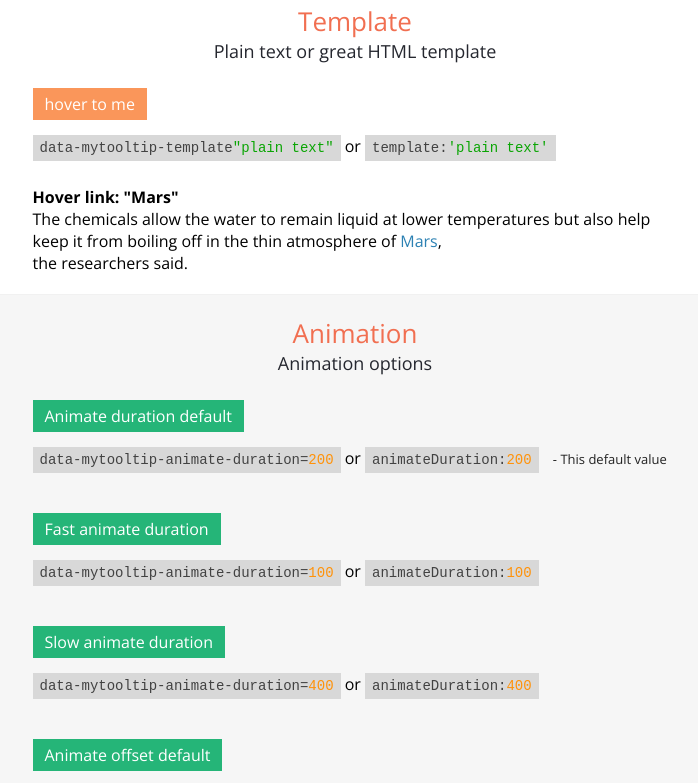
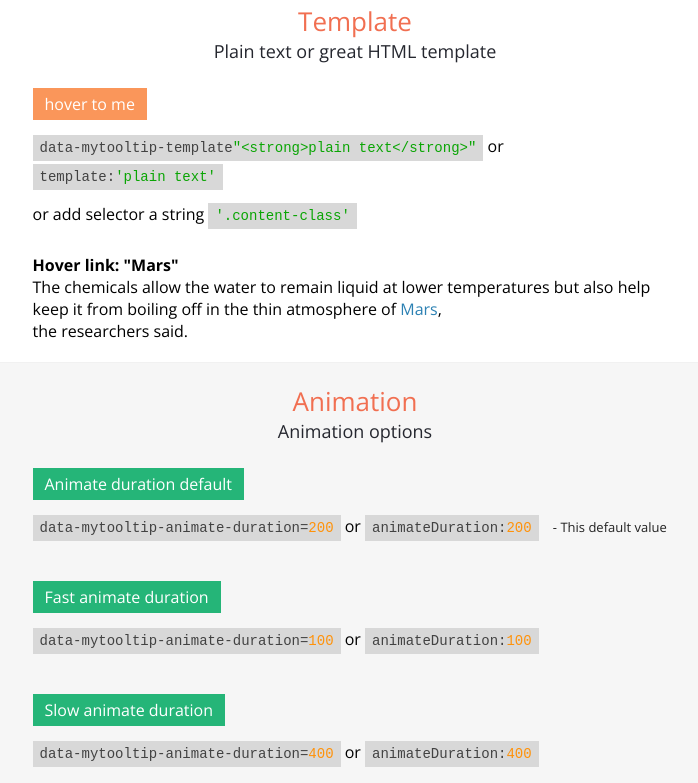
Before and after one commit to maxulyanov/myTooltip, a plain HTML site: page index.html in a window 1280 px wide. Shown: the part 1092-1875 px from the top of the page, without its empty margins (285-983 px from the left). Drawn offline with nearby package versions, Linux system fonts and the light colour scheme.

Commit message:
Demo update

```diff
--- a/index.html
+++ b/index.html
@@ -99,11 +99,12 @@
       <h2 class="content-title">Template</h2>
       <h3 class="content-subtitle">Plain text or great HTML template</h3>
       <div class="js-mytooltip type-inline-block style-block style-block-three" data-mytooltip-custom-class="align-center"
-           data-mytooltip-direction="right" data-mytooltip-template="plain text">hover to me
+           data-mytooltip-direction="right" data-mytooltip-template="<strong>plain text</strong>">hover to me
       </div>
       <br>
-      <code>data-mytooltip-template<span class="code-string">"plain text"</span></code> or
-      <code>template:<span class="code-string">'plain text'</span></code>
+      <code>data-mytooltip-template<span class="code-string">"&lt;strong>plain text&lt;/strong>"</span></code> or
+      <code>template:<span class="code-string">'plain text'</span></code> <br>
+      or add selector a string <code style="margin-top: 10px;"><span class="code-string">'.content-class'</span></code>
       <br>
       <br>
       <p><strong>Hover link: "Mars"</strong></p>
@@ -391,7 +392,7 @@
            data-mytooltip-custom-class="align-center" data-mytooltip-template="No show">No show
       </div>
       <br>
-      <div style="margin-bottom: 5px;">Add class <code><span class="code-string">"js-mytooltip-ignore"</span></code> to DOM element or set user class:</div>
+      <div style="margin-bottom: 10px;">Add class <code><span class="code-string">"js-mytooltip-ignore"</span></code> to DOM element or set user class:</div>
       <code>data-mytooltip-ignore-class=<span class="code-string">'my-ignore-class'</span></code> or
       <code>ignoreClass:<span class="code-string">"my-ignore-class"</span></code>
       <br>
```
